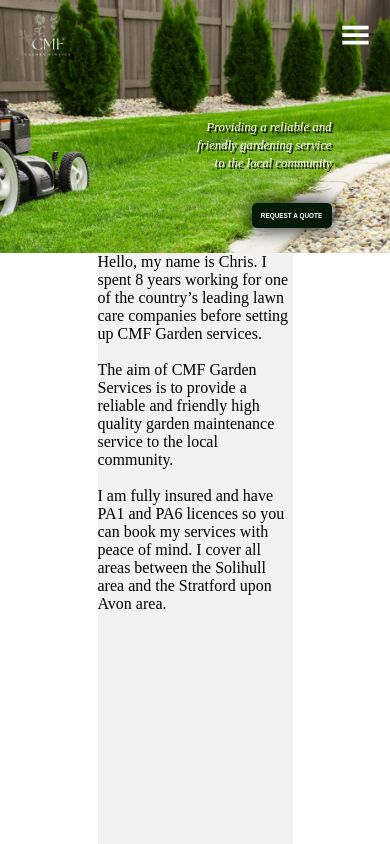
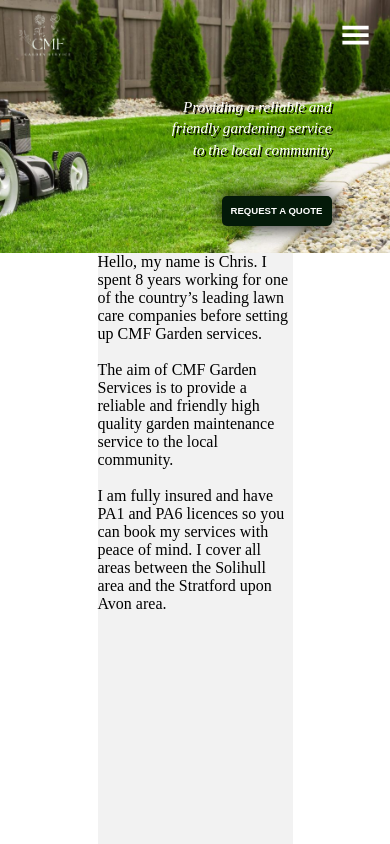
Before and after one commit to CMF-Garden-services/cmfgardenservices, a React (Create React App) app: page / in a window 390 px wide. Shown: the top 844 px of the page. Built offline with nearby package versions, Linux system fonts and the light colour scheme.

Commit message:
home section mobile version

```diff
--- a/src/components/03_sections/01_home/HomeStyle.js
+++ b/src/components/03_sections/01_home/HomeStyle.js
@@ -49,7 +49,7 @@ const MottoWrapper = styled.div`
         height: 45%;
     }
     @media (max-width: 500px) {
-        height: 55%;
+        height: 65%;
     }
 `
 
@@ -68,7 +68,7 @@ const MottoText = styled.div`
         font-size: 3.5vw;
     }
     @media (max-width: 500px) {
-        font-size: 0.8rem;
+        font-size: 0.95rem;
     }
 `
 
@@ -89,9 +89,9 @@ const Button = styled.button`
         border-radius: 10px;
     }
     @media (max-width: 500px) {
-        font-size: 0.4rem;
-        width: 80px;
-        height: 25px;
+        font-size: 0.6rem;
+        width: 110px;
+        height: 30px;
         border-radius: 5px;
     }
     &:hover {
```
